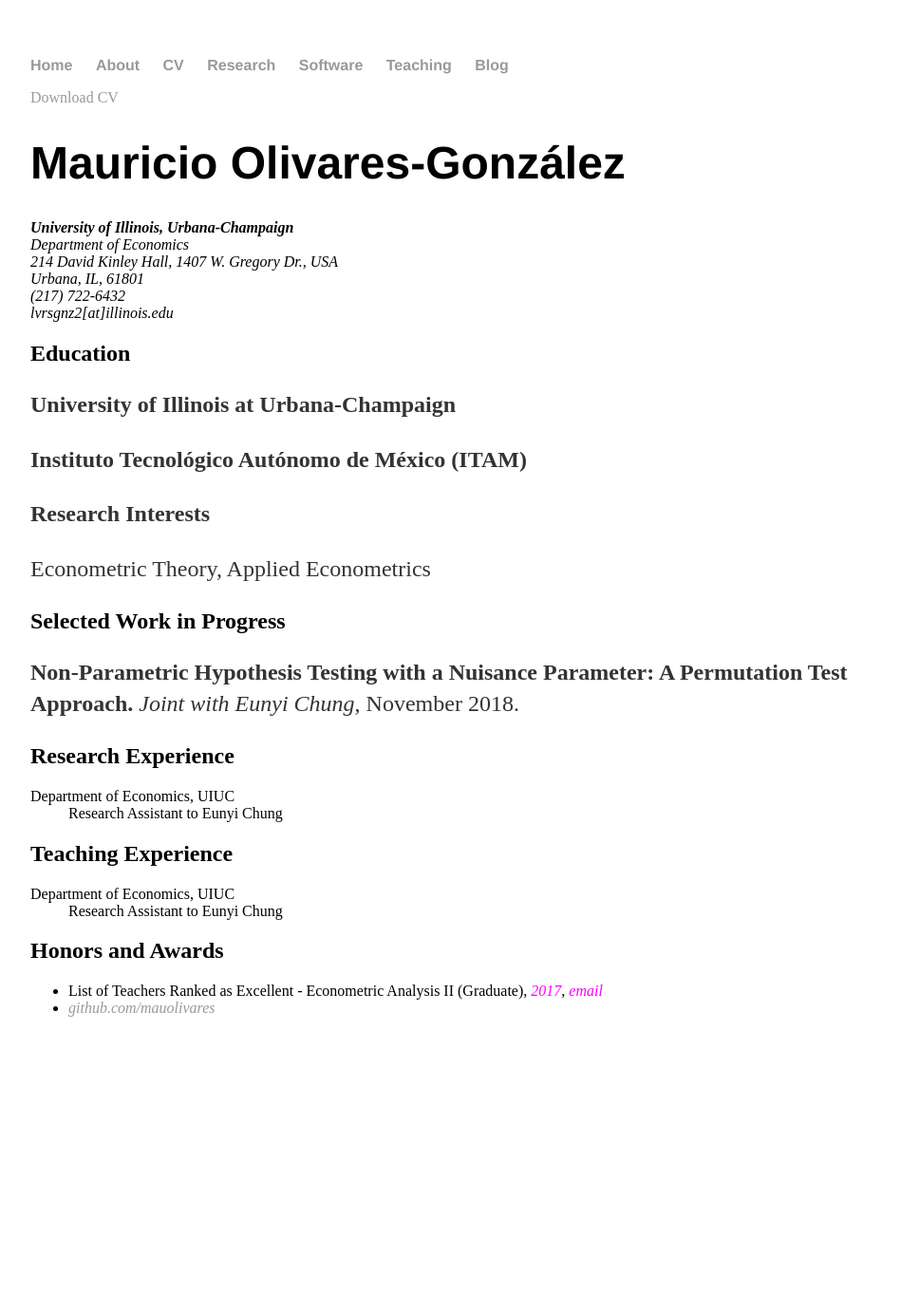
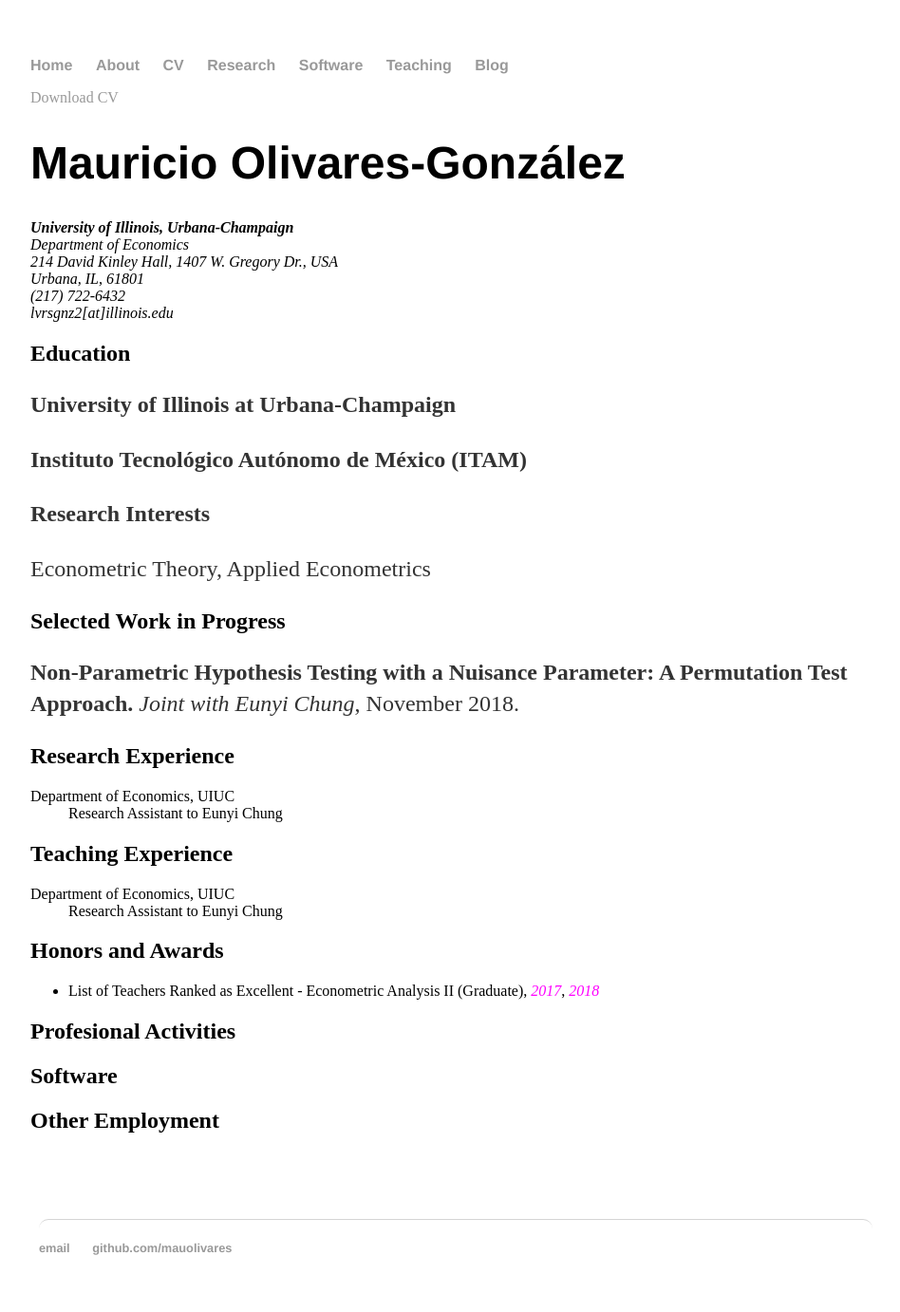
Before and after one commit to mauolivares/mauolivares.github.io, a Jekyll site: the page built from cv/index.html, in a window 1280 px wide. Shown: the whole page at 95% size, without its empty margins (160-1108 px from the left). Built offline with Jekyll 4.4.1, drawn with Linux system fonts in a browser that asks for light colours; before the commit the page ends 1131 px from its top, so only the background shows below that.

Commit message:
Update index.html

```diff
--- a/cv/index.html
+++ b/cv/index.html
@@ -49,7 +49,7 @@ description: Current CV for Mauricio Olivares, 5th year PhD student in Economics
 
 				<h2>Honors and Awards</h2>
 				<ul class="list-unstyled">
-					<li>List of Teachers Ranked as Excellent - Econometric Analysis II (Graduate), <em><a href="https://citl.illinois.edu/docs/default-source/teachers-ranked-as-excellent/tre-2017-spring.pdf" style="color:magenta;">2017</a></em>, <em><a href="https://citl.illinois.edu/docs/default-source/teachers-ranked-as-excellent/tre-2018-spring.pdf" style="color:magenta;>2018</a></em></li>
+					<li>List of Teachers Ranked as Excellent - Econometric Analysis II (Graduate), <em><a href="https://citl.illinois.edu/docs/default-source/teachers-ranked-as-excellent/tre-2017-spring.pdf" style="color:magenta;">2017</a></em>, <em><a href="https://citl.illinois.edu/docs/default-source/teachers-ranked-as-excellent/tre-2018-spring.pdf" style="color:magenta;">2018</a></em></li>
 
 				</ul>
 
```
